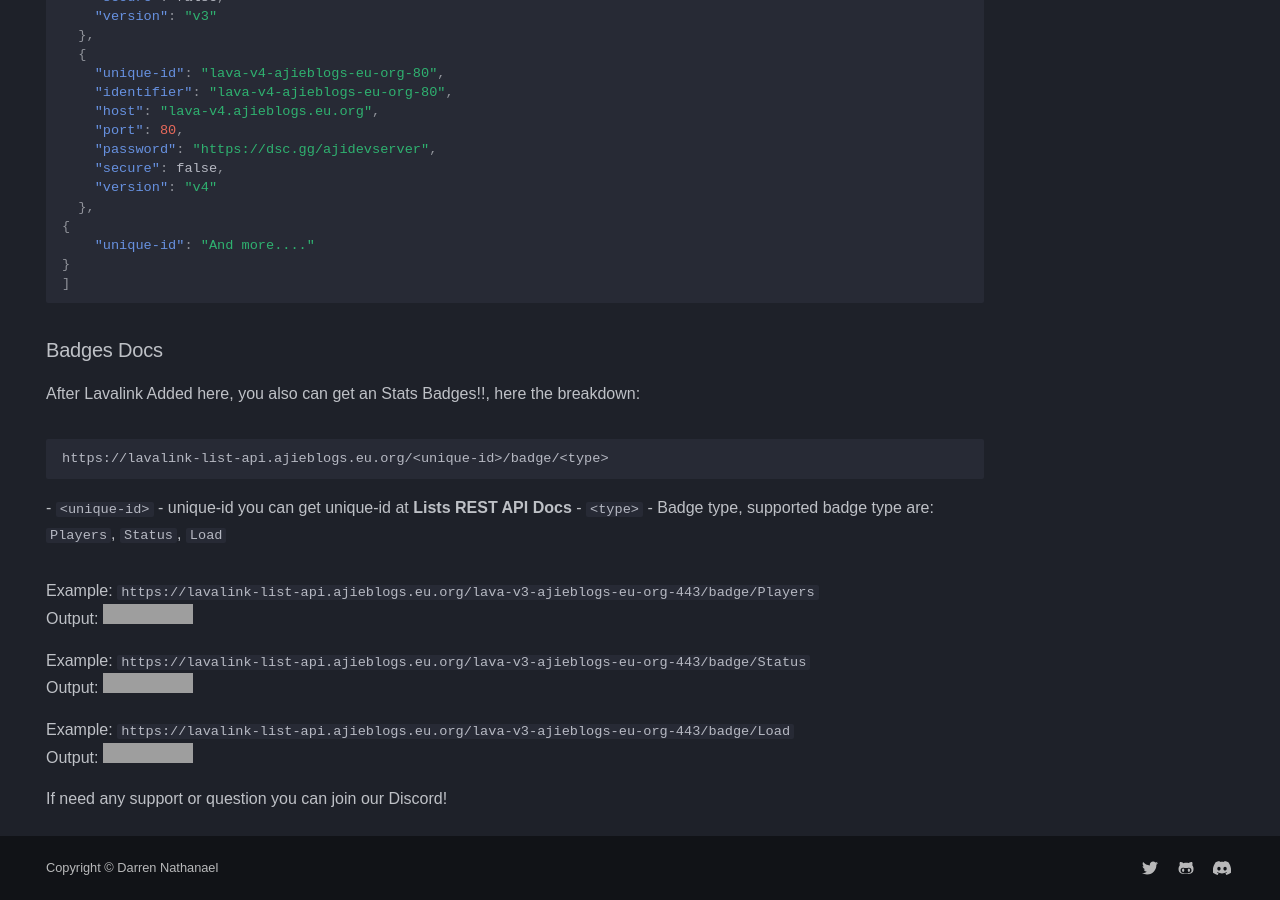
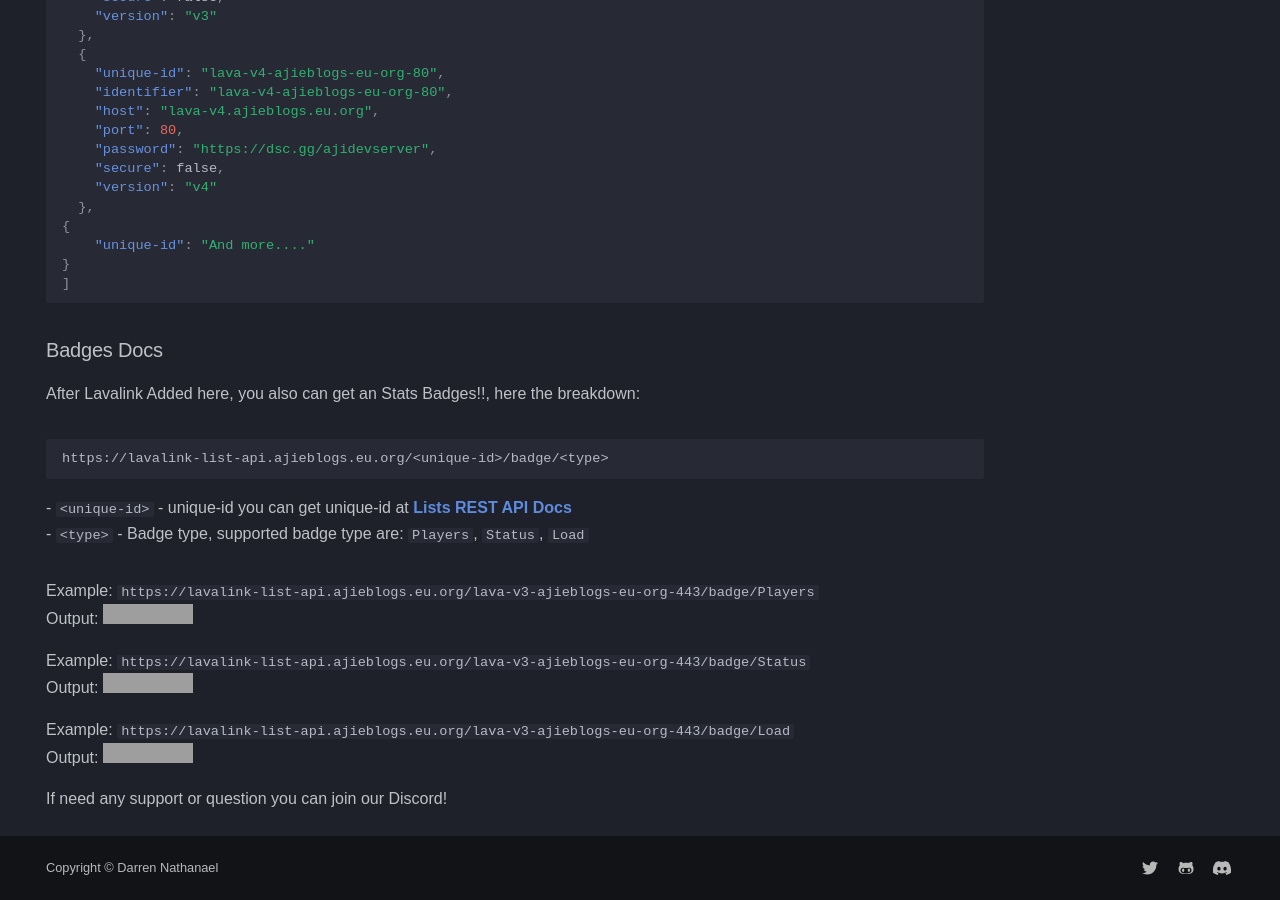
Before and after one commit to DarrenOfficial/lavalink-list, an MkDocs documentation site: the page built from docs/rest-api-badges.md, in a window 1280 px wide and 900 px high, scrolled down 1036 px. Built offline with MkDocs 1.6.1 and Material for MkDocs 9.7.7, drawn with Linux system fonts in a browser that asks for light colours; some web fonts are replaced; comment, search, counter and statistics services are not loaded; a style sheet for code colours, icons or effects is not loaded; grey boxes are pictures that could not be loaded.

````diff
--- a/docs/rest-api-badges.md
+++ b/docs/rest-api-badges.md
@@ -70,7 +70,7 @@ After Lavalink Added here, you also can get an Stats Badges!!, here the breakdow
 ```
 https://lavalink-list-api.ajieblogs.eu.org/<unique-id>/badge/<type>
 ```
-- `<unique-id>` - unique-id you can get unique-id at **Lists REST API Docs**
+- `<unique-id>` - unique-id you can get unique-id at [**Lists REST API Docs**](https://lavalink.darrennathanael.com/rest-api-badges/#lists-rest-api-docs)<br />
 - `<type>` - Badge type, supported badge type are: `Players`, `Status`, `Load`
 
 Example: `https://lavalink-list-api.ajieblogs.eu.org/lava-v3-ajieblogs-eu-org-443/badge/Players` <br />
````
